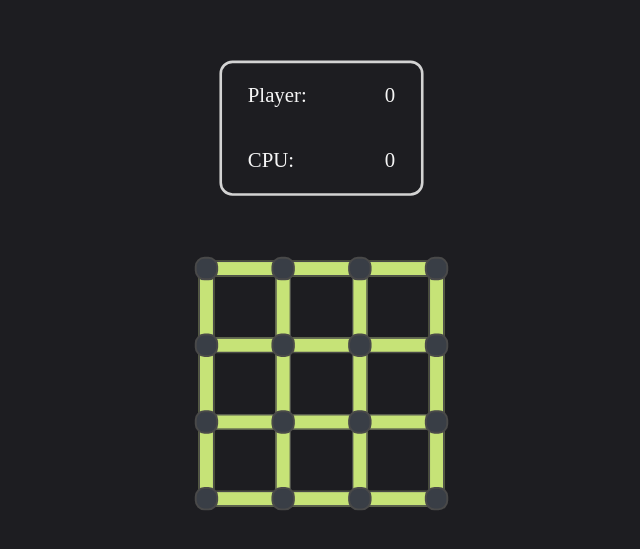
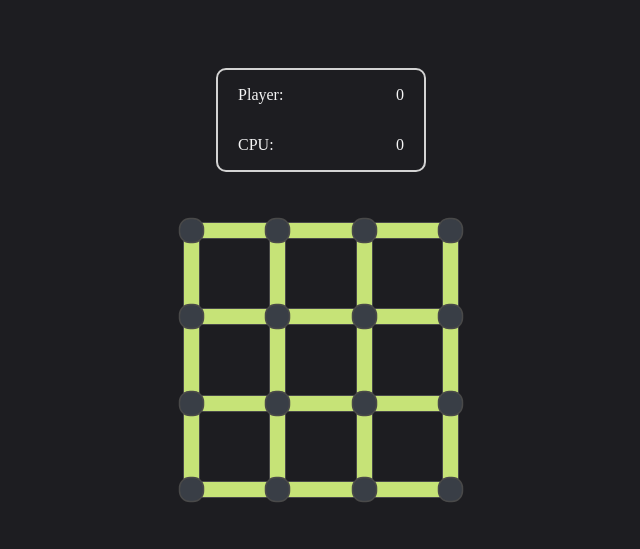
Before and after one commit to xeptore/ordotbox, a React app: page / in a window 1280 px wide. Shown: the part 117-666 px from the top of the page, without its empty margins (319-959 px from the left). Built offline with nearby package versions, Linux system fonts and the light colour scheme.

Commit message:
replace application static sizes with setting-based

```diff
--- a/src/styles/style.scss
+++ b/src/styles/style.scss
@@ -1,8 +1,9 @@
+@import "./settings";
 @import "./colors";
 @import "./utils";
 
-$length: 45px;
-$height: 10px;
+$length: 45px * $scale;
+$height: 10px * $scale;
 
 
 html, body {
@@ -21,8 +22,6 @@ body {
     align-items: center;
     justify-content: center;
 
-    .wrapper {
-        transform: scale(1.3);
 
     .row {
         &:nth-child(2n - 1) {
@@ -38,7 +37,7 @@ body {
         }
 
         .cell {
-                border: 1px solid map-get($colors, borders);
+            border: (1px * $scale) solid map-get($colors, borders);
             width: $length;
             display: inline-block;
 
@@ -67,7 +66,7 @@ body {
 
             &.vertex {
                 background-color: map-get($colors, vertices-background);
-                    border-radius: 5px;
+                border-radius: 5px * $scale;
                 transform: scale(1.5);
             }
 
@@ -91,4 +90,3 @@ body {
         }
     }
 }
-}
```
Lines whose indentation alone changed are shown as unchanged.
